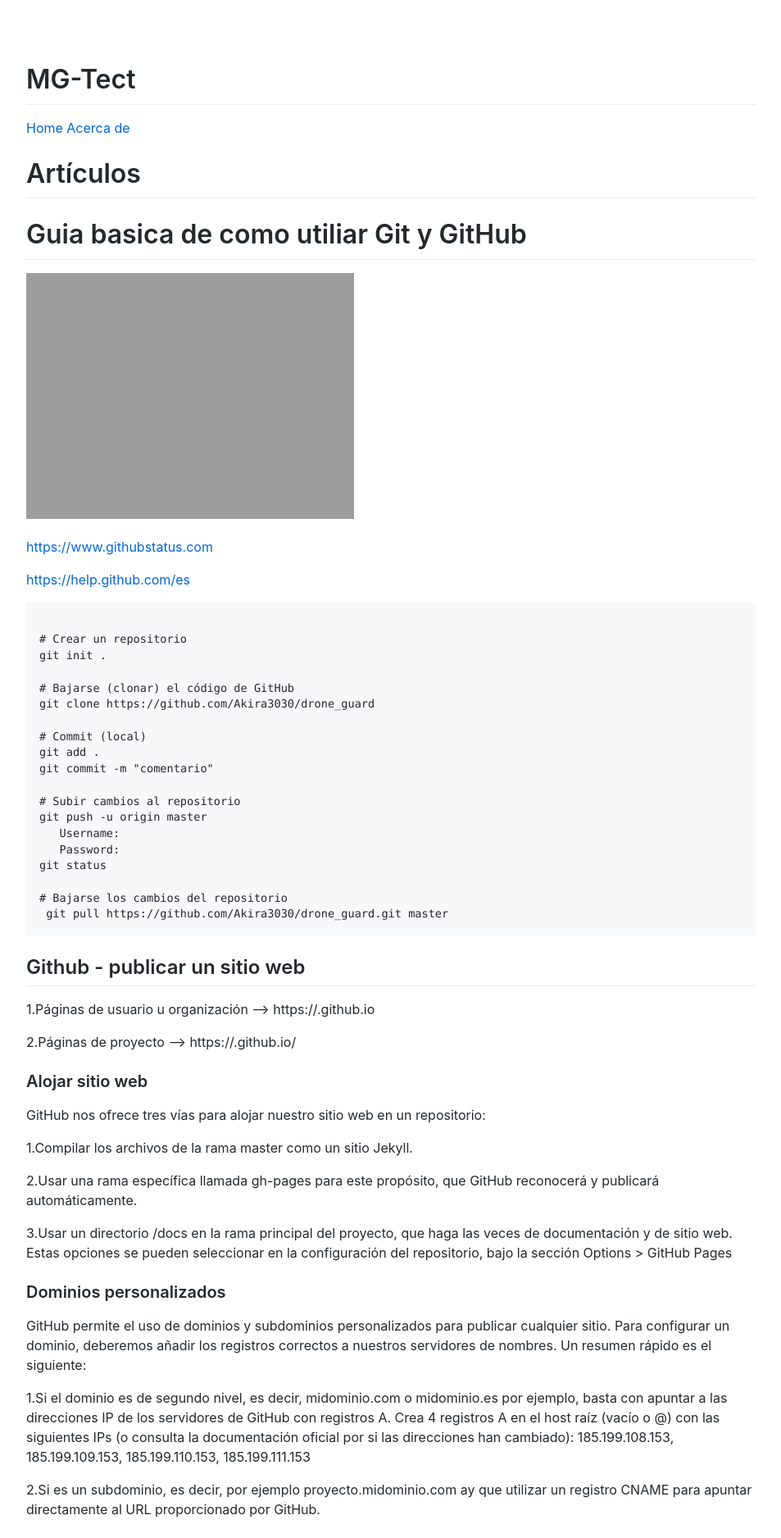
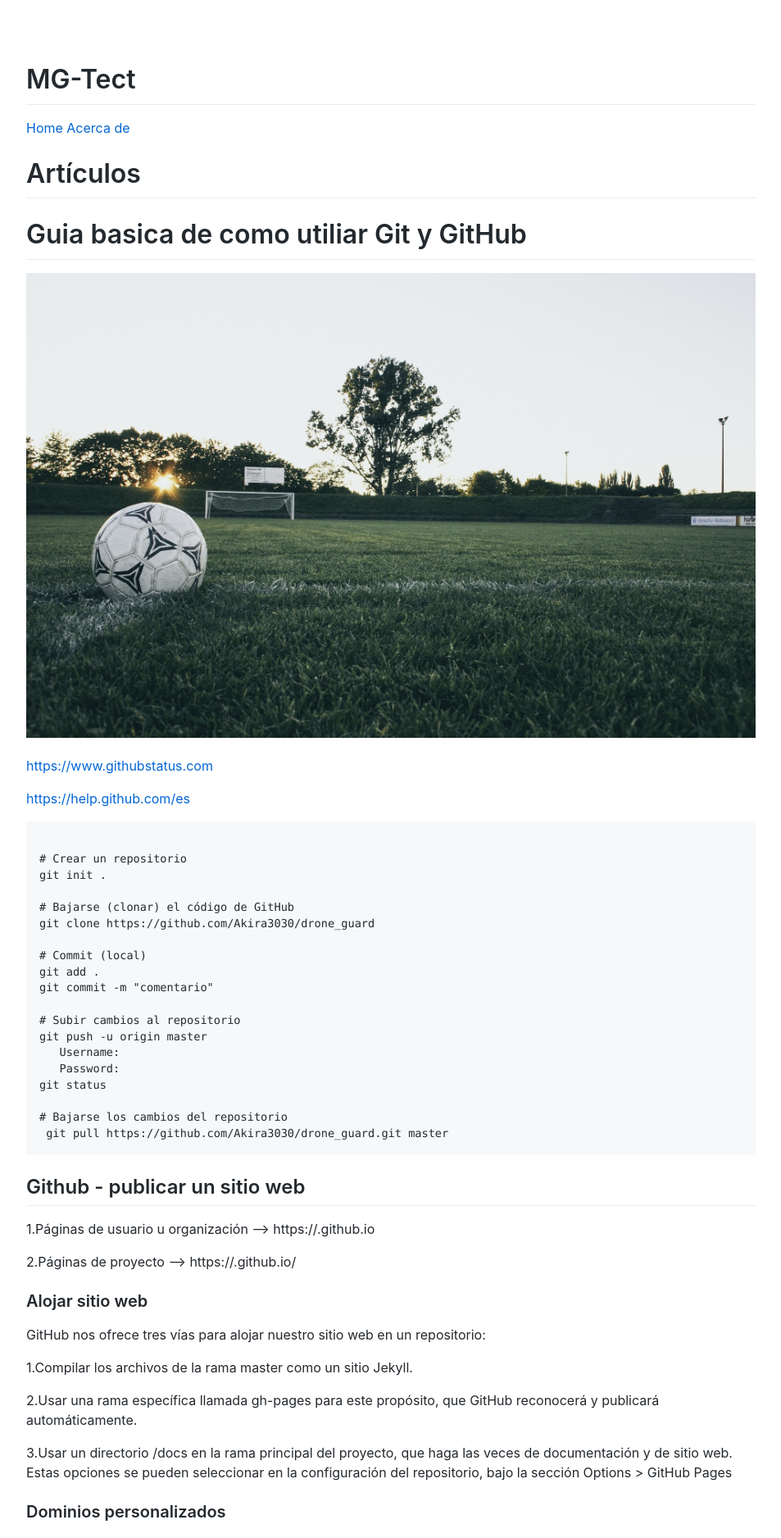
Before and after one commit to Akira3030/formacion, a Jekyll site: the page built from articulos/trabajando-con-github.md, in a window 1280 px wide. Shown: the top 1876 px of the page at 82% size, without its empty margins (163-1116 px from the left). Built offline with Jekyll 4.4.1, drawn with Linux system fonts in a browser that asks for light colours; emoji names are drawn with the system emoji font.

Commit message:
Update trabajando-con-github.md

```diff
--- a/articulos/trabajando-con-github.md
+++ b/articulos/trabajando-con-github.md
@@ -5,7 +5,7 @@
 
 # Guia basica de como utiliar Git y GitHub
 
-![]({{ site.site_url }}/assets/img/technical-drawing-3324368_1920.jpg)
+![]({{ site.site_url }}/assets/img/football-1486353_1920.jpg)
 
 [https://www.githubstatus.com](https://www.githubstatus.com)
 
```
